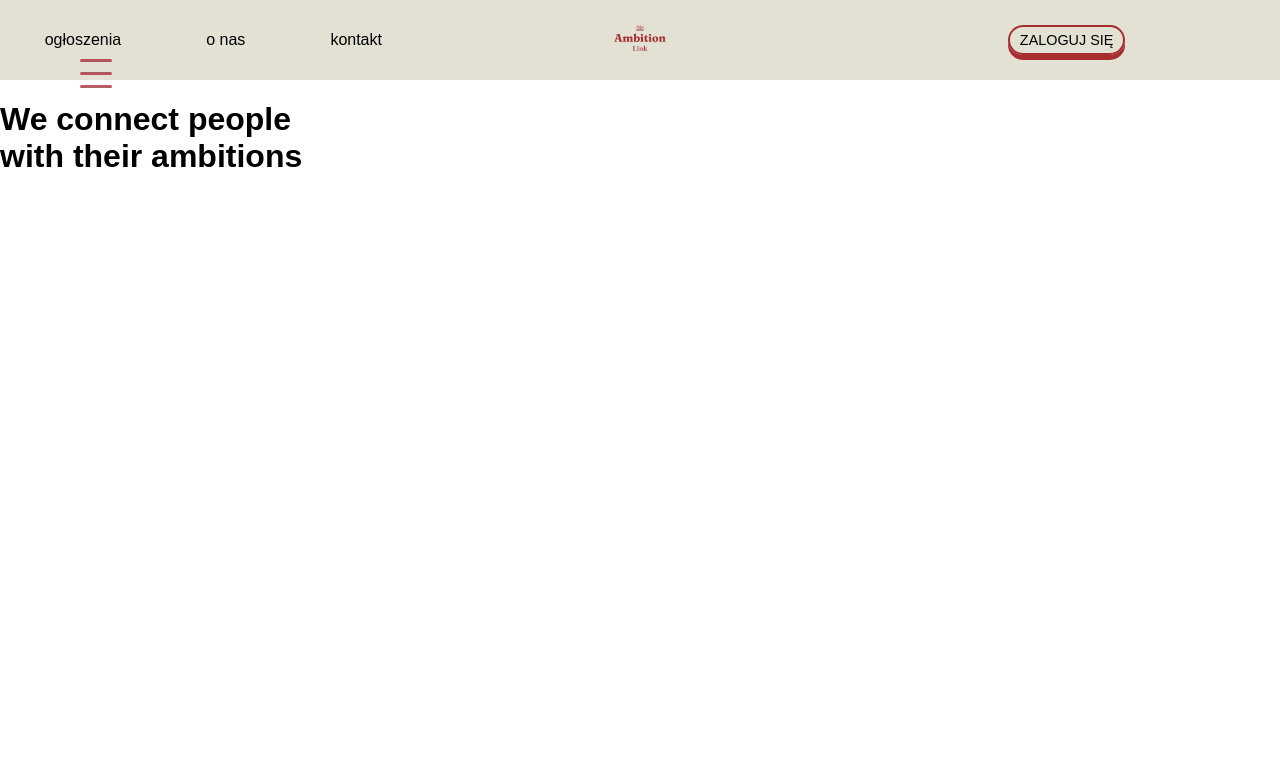
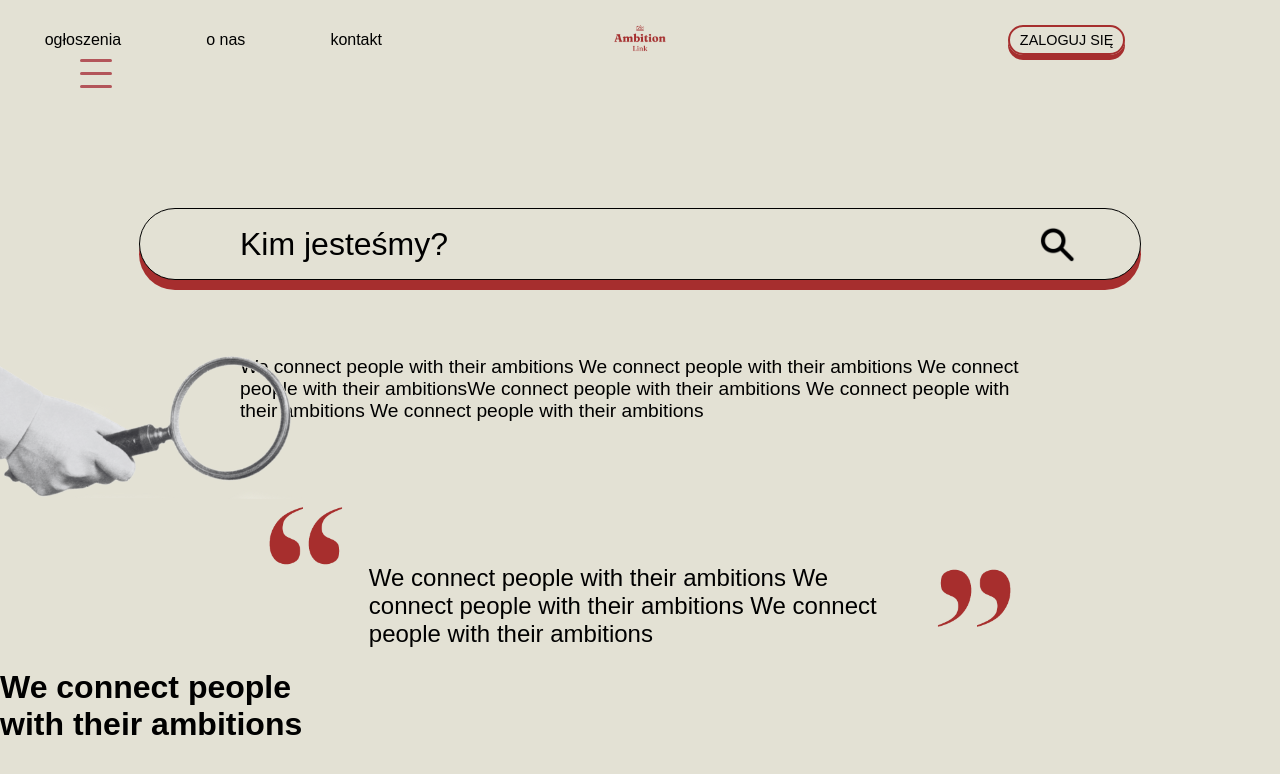
Before and after one commit to DominikaBomba/AmbitionLink, a plain HTML site: page html/ogloszenia.html in a window 1280 px wide. Drawn offline with Linux system fonts and the light colour scheme.

Commit message:
Add files via upload

```diff
--- a/html/ogloszenia.html
+++ b/html/ogloszenia.html
@@ -22,6 +22,36 @@
 				<a href="#">ZALOGUJ SIĘ </a>
 			</div>
         </nav>
+		<section>
+			<img src="../media/lupa_zdjecie.png" alt="lupa zdjęcie" id="zdjecie_lupa">
+			<div class="search">
+				<div> Kim jesteśmy?
+				</div>
+				<img class="search_icon" src="../media/search_icon.png" alt="search icon">
+			</div>
+			<div class="answer">
+				<div>
+					We connect people
+					with their ambitions We connect people
+					with their ambitions We connect people
+					with their ambitionsWe connect people
+					with their ambitions We connect people
+					with their ambitions We connect people
+					with their ambitions
+				</div>
+
+			</div>
+			<div class="quote">
+				<img src="../media/quote_icon.png" alt="quote icon">
+				<div class="quote_div"> We connect people
+					with their ambitions We connect people
+					with their ambitions We connect people
+					with their ambitions
+				</div>
+				<img src="../media/quote_icon.png" alt="quote icon">
+			</div>
+
+		</section>
         <header>
             <input type="checkbox" id="burger-toggle">
                 <label for="burger-toggle" class="burger-menu">
--- a/style/style_ogloszenia.css
+++ b/style/style_ogloszenia.css
@@ -8,6 +8,7 @@
 html{
 	color: var(--dark);
 	font-family: sans-serif;
+	background-color: var(--creme);
 }
 
 nav{
@@ -62,4 +63,87 @@ nav>*{
 	padding:  5px 10px 5px 10px;
 	box-shadow: 0px 0px var(--red);
 }
+
+section{
+	width: 100%;
+height:  auto;
+	display: flex;
+	justify-content: center;
+	align-items: center;
+	flex-direction: column;
 }
+#zdjecie_lupa{
+	position: fixed;
+	top: 40vh;
+	left: calc( -1 * calc(3vh + 3vw));
+	height: calc(10vh + 10vw);
+	animation: lupa_animation linear 3s infinite;
+}
+@keyframes lupa_animation{
+	25% {
+		transform: scale(1.02);
+		transform: rotate(2deg);
+
+	}
+	75% {transform: scale(1.02);}
+}
+.search>div{
+	width: 70%;
+	padding: 10%;
+	font-size: 200%;
+}
+.search{
+
+	display: flex;
+	flex-direction: row;
+	align-items: center;
+
+	width: 80%;
+	max-width: 1000px;
+	height: 5vh;
+	min-height: 70px;
+	margin-top: 10%;
+	margin-bottom: 10px;
+
+	background-color: var(--creme);
+	border: 1px solid var(--dark);
+	border-radius: 40px;
+	box-shadow: 0px 10px var(--red);
+}
+.search>img{
+	height: 50%;
+
+}
+section img{
+height: 100px;
+}
+.quote{
+
+	height: 20vh;
+	width: 60%;
+	max-width: 800px;
+	min-width: 400px;
+	display: flex;
+	flex-direction: row;
+
+}
+.quote img:nth-of-type(1){
+	transform: rotate(180deg);
+}
+.quote img:nth-of-type(2){
+	margin-top: calc(20vh - 100px);
+}
+.quote div{
+	height: 80%;
+	font-size: 150%;
+	padding: 10% calc(1vw) 10% calc(1vw) ;
+}
+.quote img{
+
+}
+.answer{
+	width: 80%;
+	max-width: 800px;
+	font-size: 120%;
+	margin: calc(5vh + 2vw);
+}
```
Also changed, not shown: media/lupa_zdjecie.png (added), media/quote_icon.png (added), media/search_icon.png (added).
